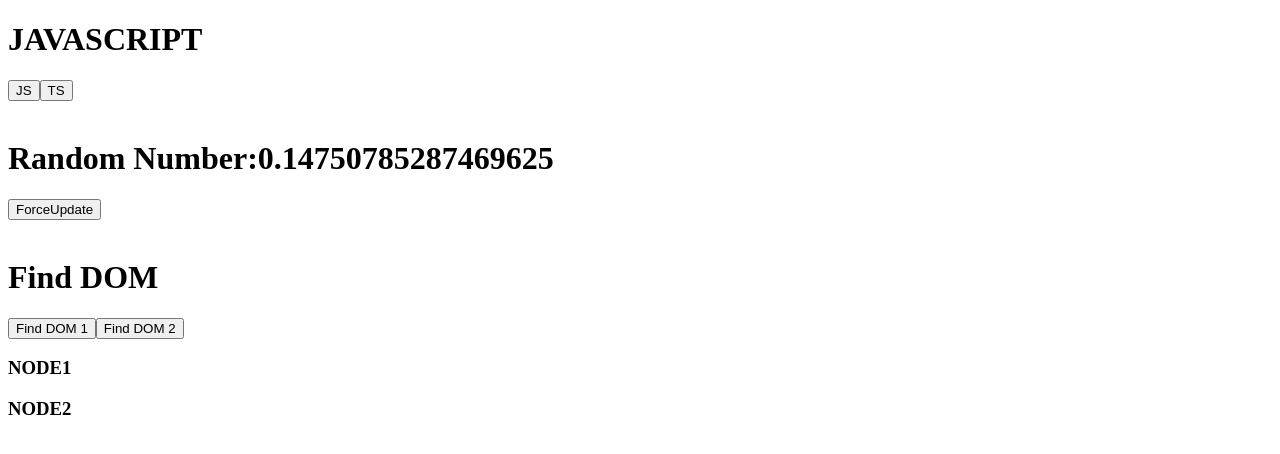
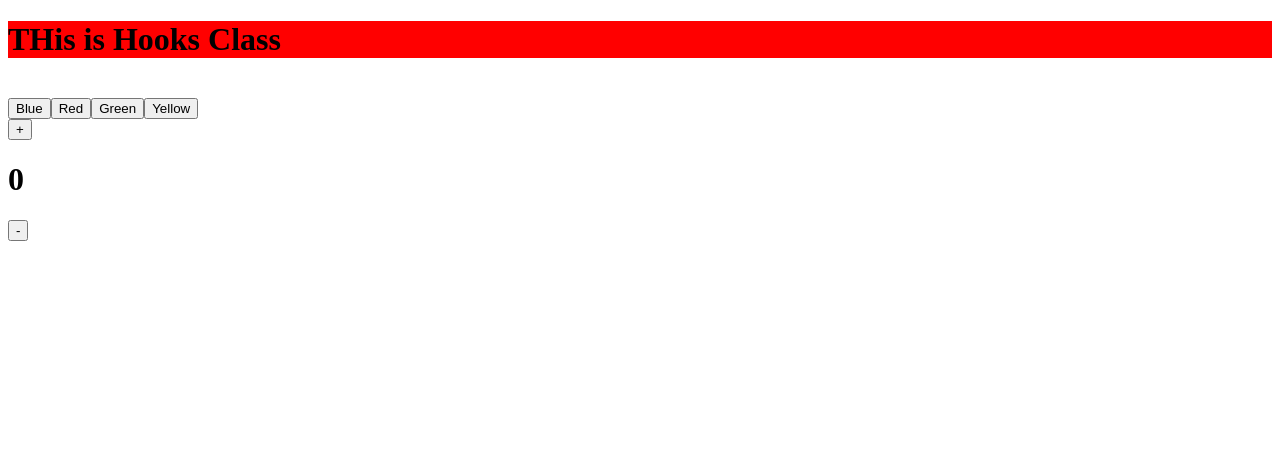
Before and after one commit to debasishsahoo/ardent-virtusa-mern-21-01-23, a React (Create React App) app in the folder Frontend/client/: page / in a window 1280 px wide. Shown: the top 454 px of the page. Built offline with nearby package versions, Linux system fonts and the light colour scheme; the HTML template or start-up script is replaced by a standard one.

Commit message:
Update Hooks

```diff
--- a/Frontend/client/src/App.js
+++ b/Frontend/client/src/App.js
@@ -2,15 +2,19 @@ import React from 'react';
 import SetState from './ComponentApi/SetState'
 import ForceUpdate from './ComponentApi/ForceUpdate'
 import FindDOM from './ComponentApi/FindDomNode'
+import DemoHooks from './Hooks/DemoHooks';
 
 function App() {
   return (
+    // <>
+    //   <SetState />
+    //   <br />
+    //   <ForceUpdate />
+    //   <br />
+    //   <FindDOM />
+    // </>
     <>
-      <SetState />
-      <br />
-      <ForceUpdate />
-      <br />
-      <FindDOM />
+      <DemoHooks />
     </>
   );
 }
--- /dev/null
+++ b/Frontend/client/src/Hooks/DemoHooks.jsx
@@ -0,0 +1,40 @@
+import React, { useState } from 'react';
+
+function DemoHooks(props) {
+    const [Color, setColor] = useState('red')
+    const [Counter, setCounter] = useState(0)
+
+
+    const increment = () => {
+        setCounter(Counter + 1)
+    }
+
+    const deccrement = () => {
+        setCounter(Counter - 1)
+    }
+
+    return (
+        <React.Fragment>
+            <div style={{ backgroundColor: Color }}>
+                <h1>THis is Hooks Class</h1>
+            </div>
+            <br />
+            <button type='button' onClick={() => { setColor('blue') }}>Blue</button>
+            <button type='button' onClick={() => { setColor('red') }}>Red</button>
+            <button type='button' onClick={() => { setColor('green') }}>Green</button>
+            <button type='button' onClick={() => { setColor('yellow') }}>Yellow</button>
+
+            <br />
+
+            <div>
+                <button onClick={increment}>+</button>
+                <h1>{Counter}</h1>
+                <button onClick={deccrement}>-</button>
+            </div>
+
+
+        </React.Fragment>
+    );
+}
+
+export default DemoHooks;
```
